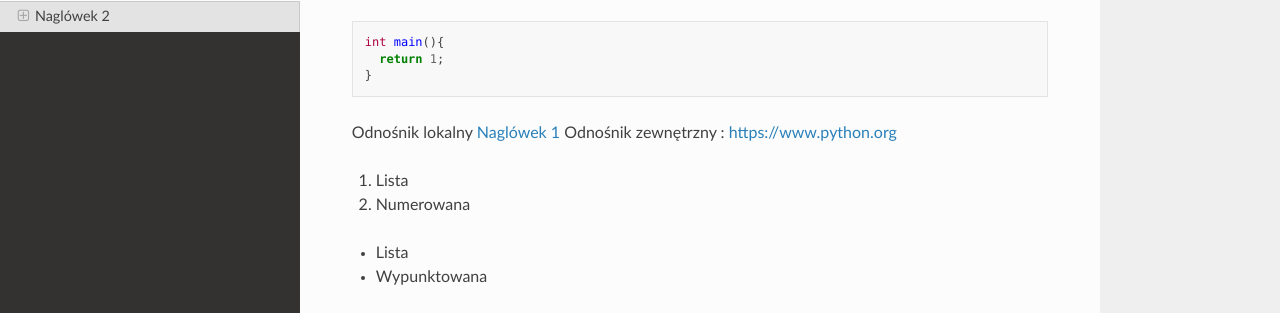
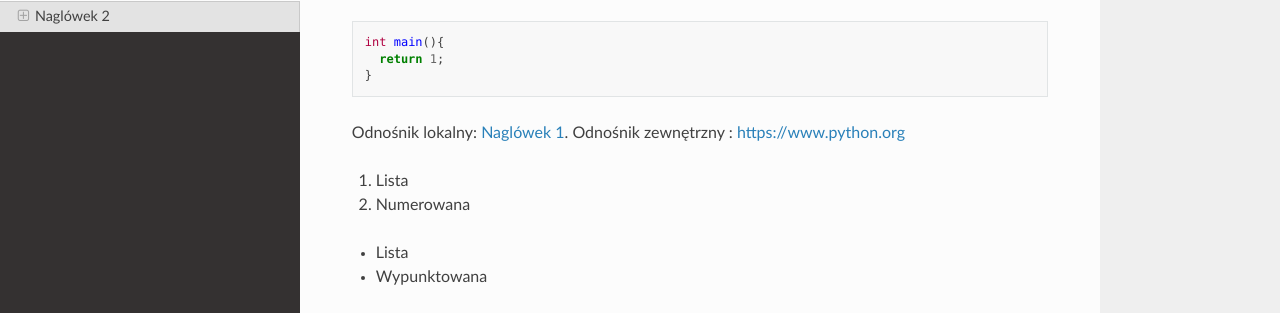
Before and after one commit to ParneX23/zse-4TP-WCH-rtd, a Sphinx documentation site: the page built from docs/source/skladnia.rst, in a window 1280 px wide and 900 px high, scrolled down 457 px. Shown: the part 135-448 px from the top of the window. Built offline with Sphinx 7.4.7 and the Read the Docs theme 3.1.0, drawn with Linux system fonts in a browser that asks for light colours.

```diff
--- a/docs/source/skladnia.rst
+++ b/docs/source/skladnia.rst
@@ -21,7 +21,7 @@ Nagłówek 4
       return 1;
     }
 
-Odnośnik lokalny :ref:`odnosnik`
+Odnośnik lokalny: :ref:`odnosnik`.
 Odnośnik zewnętrzny : https://www.python.org
 
 #. Lista
```
